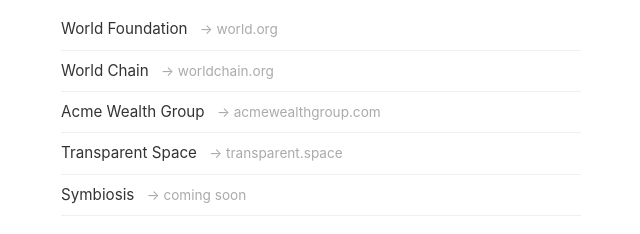
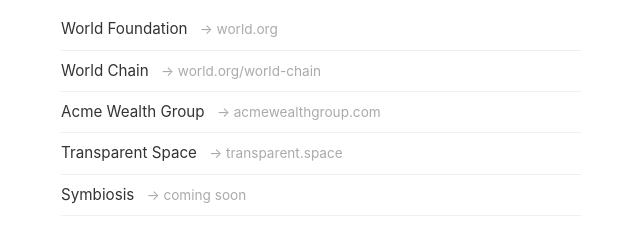
Before and after one commit to buckydajunior/federicoleyva.com, a plain HTML site: page index.html in a window 1280 px wide. Shown: the part 471-705 px from the top of the page, 319-959 px from the left. Drawn offline with Linux system fonts and the light colour scheme.

Commit message:
fix: world chain URL

```diff
--- a/index.html
+++ b/index.html
@@ -114,7 +114,7 @@
         <div class="section-label">Projects</div>
         <div class="links">
             <a href="https://world.org" target="_blank">World Foundation <span>→ world.org</span></a>
-            <a href="https://worldchain.org" target="_blank">World Chain <span>→ worldchain.org</span></a>
+            <a href="https://world.org/world-chain" target="_blank">World Chain <span>→ world.org/world-chain</span></a>
             <a href="https://acmewealthgroup.com" target="_blank">Acme Wealth Group <span>→ acmewealthgroup.com</span></a>
             <a href="https://transparent.space" target="_blank">Transparent Space <span>→ transparent.space</span></a>
             <a href="#" target="_blank">Symbiosis <span>→ coming soon</span></a>
```
